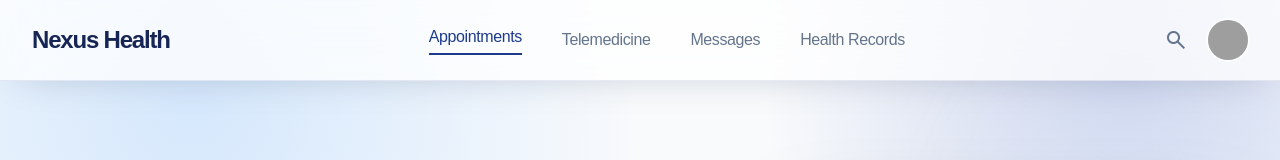
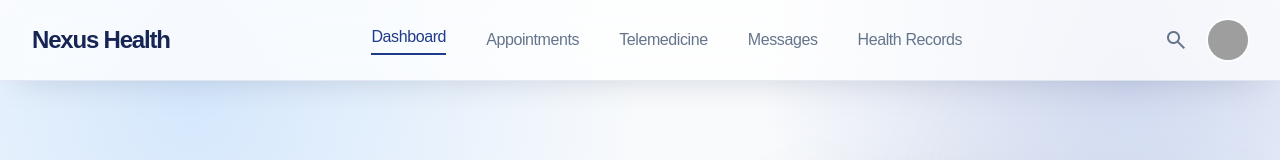
Before and after one commit to rashmika415/healthcare-platform, a React (Create React App) app in the folder client/: page / in a window 1280 px wide. Shown: the top 160 px of the page. Built offline with nearby package versions, Linux system fonts and the light colour scheme; sample sign-in values are in the browser's storage; grey boxes are pictures that could not be loaded.

Commit message:
Correct some file paths

```diff
--- a/client/src/App.js
+++ b/client/src/App.js
@@ -34,14 +34,10 @@ import Profile from "./pages/doctor/Profile";
 import Availability from "./pages/doctor/Availability";
 import VideoServiceTest from './pages/video/VideoServiceTest';
 
-
 // //Appointment pages
 import AddAppointment from './components/appointment/AddAppointment';
 import AppointmentDashboard from './components/appointment/AppointmentDashboard';
 import ViewAppointment from './components/appointment/ViewAppointment';
-
-
-
 
 // // Admin pages
 // import AdminDashboard from './pages/admin/AdminDashboard';
@@ -145,14 +141,6 @@ export default function App() {
             </PrivateRoute>
           } />
 
-          <Route path="/patient/view-appointments" element={
-            <PrivateRoute role="patient">
-              <ViewAppointment />
-            </PrivateRoute>
-          } />
-
-
-
           {/* ── Admin ──────────────────────────────
           <Route path="/admin/dashboard" element={
             <PrivateRoute role="admin"><AdminDashboard /></PrivateRoute>
--- a/client/src/components/appointment/AppointmentDashboard.jsx
+++ b/client/src/components/appointment/AppointmentDashboard.jsx
@@ -4,7 +4,7 @@ import PatientLayout from "../../pages/patient/Patientlayout ";
 
 function AppointmentDashboard() {
   return (
-    <PatientLayout title="Appointments 📅" subtitle="Manage your medical appointments">
+    <PatientLayout title="Appointments " subtitle="Manage your medical appointments">
       <div className="flex flex-col gap-6">
         {/* Quick Actions */}
         <div className="grid grid-cols-1 md:grid-cols-2 gap-4">
@@ -12,7 +12,7 @@ function AppointmentDashboard() {
             to="/patient/add-appointment"
             className="p-6 rounded-lg bg-gradient-to-br from-blue-600 to-blue-700 text-white hover:shadow-lg transition transform hover:-translate-y-0.5"
           >
-            <div className="text-4xl mb-2">➕</div>
+            <div className="text-4xl mb-2">+</div>
             <h3 className="font-semibold text-lg">Add Appointment</h3>
             <p className="text-blue-100 text-sm mt-1">Schedule a new appointment</p>
           </Link>
@@ -21,7 +21,7 @@ function AppointmentDashboard() {
             to="/patient/view-appointments"
             className="p-6 rounded-lg bg-gradient-to-br from-teal-600 to-teal-700 text-white hover:shadow-lg transition transform hover:-translate-y-0.5"
           >
-            <div className="text-4xl mb-2">📋</div>
+            <div className="text-4xl mb-2">"</div>
             <h3 className="font-semibold text-lg">View Appointments</h3>
             <p className="text-teal-100 text-sm mt-1">See your appointment history</p>
           </Link>
--- a/client/src/pages/public/LandingPage.jsx
+++ b/client/src/pages/public/LandingPage.jsx
@@ -15,6 +15,7 @@ const trustMetrics = [
 ];
 
 const navLinks = [
+  { label: 'Dashboard', href: '/dashboard', authRequired: true },
   { label: 'Appointments', href: '/appointments' },
   { label: 'Telemedicine', href: '/#telemedicine' },
   { label: 'Messages', href: '/#messages' },
@@ -26,8 +27,13 @@ const NexusHealth = () => {
   const { user } = useAuth();
 
   const getLink = (link) => {
+    if (link.label === 'Dashboard' && user) {
+      if (user.role === 'patient') return '/patient/dashboard';
+      if (user.role === 'doctor') return '/doctor/dashboard';
+      if (user.role === 'admin') return '/admin/dashboard';
+    }
     if (link.label === 'Appointments' && user) {
-      if (user.role === 'patient') return '/patient/appointments';
+      if (user.role === 'patient') return '/appointments';
       if (user.role === 'doctor') return '/doctor/appointments';
       if (user.role === 'admin') return '/admin/dashboard';
     }
@@ -36,6 +42,7 @@ const NexusHealth = () => {
 
   const getProfilePathByRole = (role) => {
     if (role === 'patient') return '/patient/profile';
+    if (role === 'doctor') return '/doctor/dashboard';
     if (role === 'admin') return '/admin/dashboard';
     return '/';
   };
@@ -73,7 +80,7 @@ const NexusHealth = () => {
         <div className="flex justify-between items-center h-20 px-4 sm:px-6 lg:px-8 max-w-screen-2xl mx-auto">
           <div className="text-2xl font-headline font-bold tracking-tighter text-blue-950">Nexus Health</div>
           <div className="hidden md:flex items-center gap-10">
-            {navLinks.map((link, index) => {
+            {navLinks.filter(link => !link.authRequired || user).map((link, index) => {
               const targetUrl = getLink(link);
               const isRoute = targetUrl.startsWith('/');
 
@@ -141,7 +148,7 @@ const NexusHealth = () => {
         </div>
         <div className={`md:hidden px-4 sm:px-6 pb-4 transition-all duration-300 ${isMenuOpen ? 'opacity-100 translate-y-0' : 'opacity-0 -translate-y-2 pointer-events-none'}`}>
           <div className="rounded-2xl border border-blue-100 bg-white/95 shadow-lg p-4 space-y-3">
-            {navLinks.map((link) => {
+            {navLinks.filter(link => !link.authRequired || user).map((link) => {
               const targetUrl = getLink(link);
               const isRoute = targetUrl.startsWith('/');
 
--- a/client/src/pages/public/Login.jsx
+++ b/client/src/pages/public/Login.jsx
@@ -19,9 +19,8 @@ const NexusLogin = () => {
   };
 
   const getRedirectPathByRole = (role) => {
-    if (role === 'patient') return '/patient/dashboard';
+    // Doctors go directly to dashboard, others go to home page first
     if (role === 'doctor') return '/doctor/dashboard';
-    if (role === 'admin') return '/admin/dashboard';
     return '/';
   };
 
```
Also changed, not shown: 2 other files (tests, documents, lock files or other folders).
